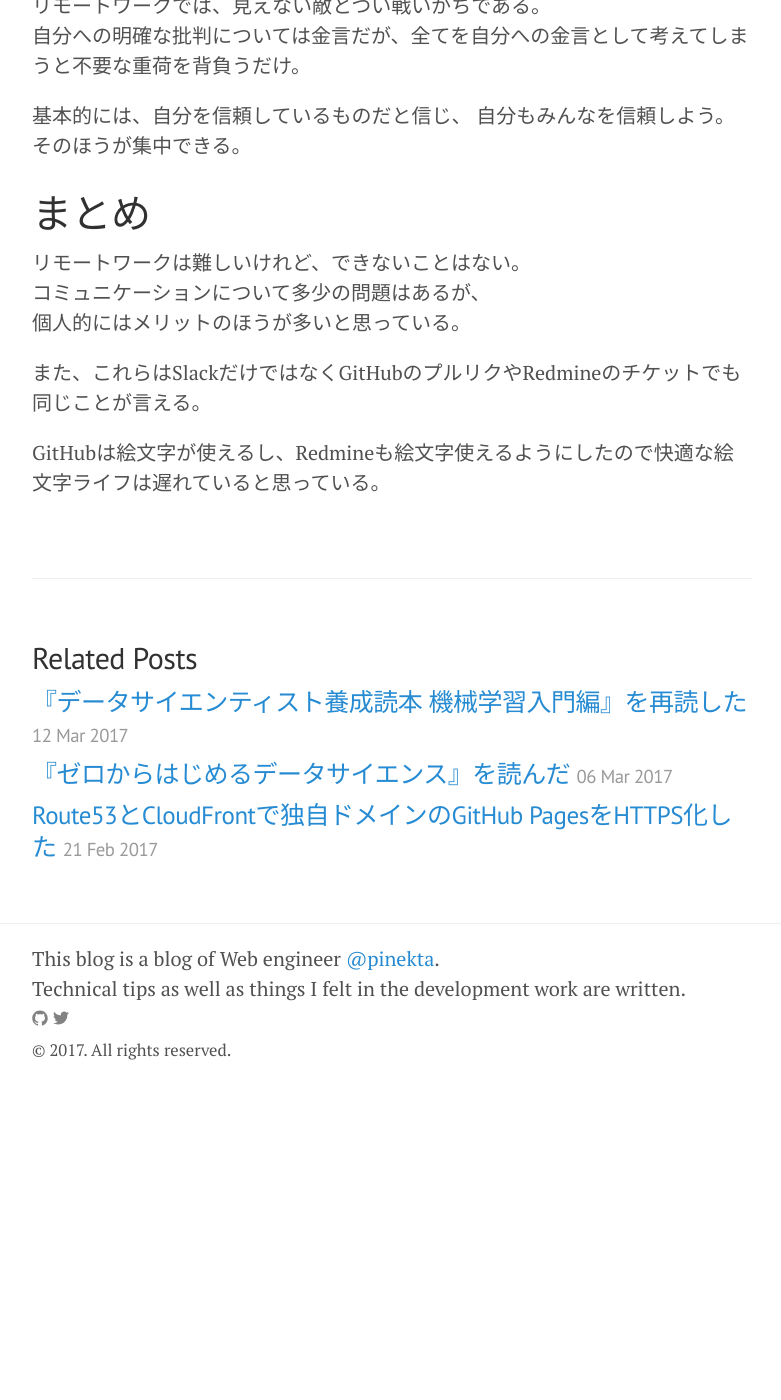
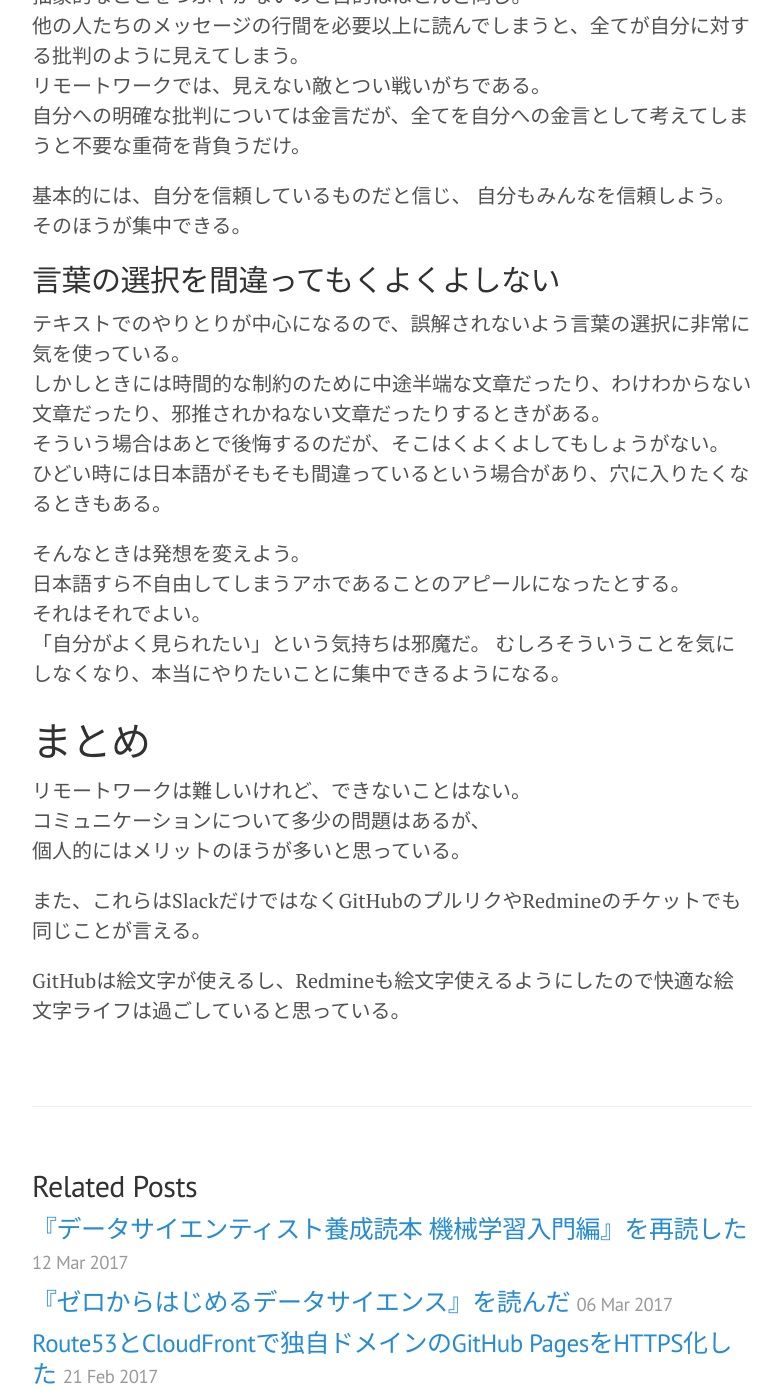
Before and after one commit to pinekta/pinekta.github.io, a Jekyll site: the page built from _posts/2017-03-16-remotework.md, in a window 1280 px wide and 1400 px high, scrolled down 2026 px. Shown: the whole window, without its empty margins (248-1029 px from the left). Built offline with Jekyll 4.4.1, drawn with Linux system fonts in a browser that asks for light colours; before the commit the page ends 3130 px from its top, so only the background shows below that; some of the changed text lies outside the part shown.

Commit message:
Modify post

```diff
--- a/_posts/2017-03-16-remotework.md
+++ b/_posts/2017-03-16-remotework.md
@@ -1,6 +1,6 @@
 ---
 layout: post
-title:  "リモートワークという働き方１"
+title:  "リモートワークにおけるテキストでのコミュニケーション"
 date:   2017-03-16 23:12:34 +0900
 categories: remotework
 ---
@@ -19,6 +19,7 @@ categories: remotework
 * 文章にできるだけ情報を詰める。
 * 抽象的なことはつぶやかない。具体的なことをつぶやく。
 * あえて行間を読まない。
+* 言葉の選択を間違ってもくよくよしない。
 
 以下、ひとつずつ説明する。
 
@@ -72,6 +73,19 @@ categories: remotework
 自分もみんなを信頼しよう。
 そのほうが集中できる。
 
+## 言葉の選択を間違ってもくよくよしない
+
+テキストでのやりとりが中心になるので、誤解されないよう言葉の選択に非常に気を使っている。
+しかしときには時間的な制約のために中途半端な文章だったり、わけわからない文章だったり、邪推されかねない文章だったりするときがある。
+そういう場合はあとで後悔するのだが、そこはくよくよしてもしょうがない。
+ひどい時には日本語がそもそも間違っているという場合があり、穴に入りたくなるときもある。
+
+そんなときは発想を変えよう。
+日本語すら不自由してしまうアホであることのアピールになったとする。
+それはそれでよい。
+「自分がよく見られたい」という気持ちは邪魔だ。
+むしろそういうことを気にしなくなり、本当にやりたいことに集中できるようになる。
+
 # まとめ
 
 リモートワークは難しいけれど、できないことはない。
@@ -80,4 +94,4 @@ categories: remotework
 
 また、これらはSlackだけではなくGitHubのプルリクやRedmineのチケットでも同じことが言える。
 
-GitHubは絵文字が使えるし、Redmineも絵文字使えるようにしたので快適な絵文字ライフは遅れていると思っている。
+GitHubは絵文字が使えるし、Redmineも絵文字使えるようにしたので快適な絵文字ライフは過ごしていると思っている。
```
